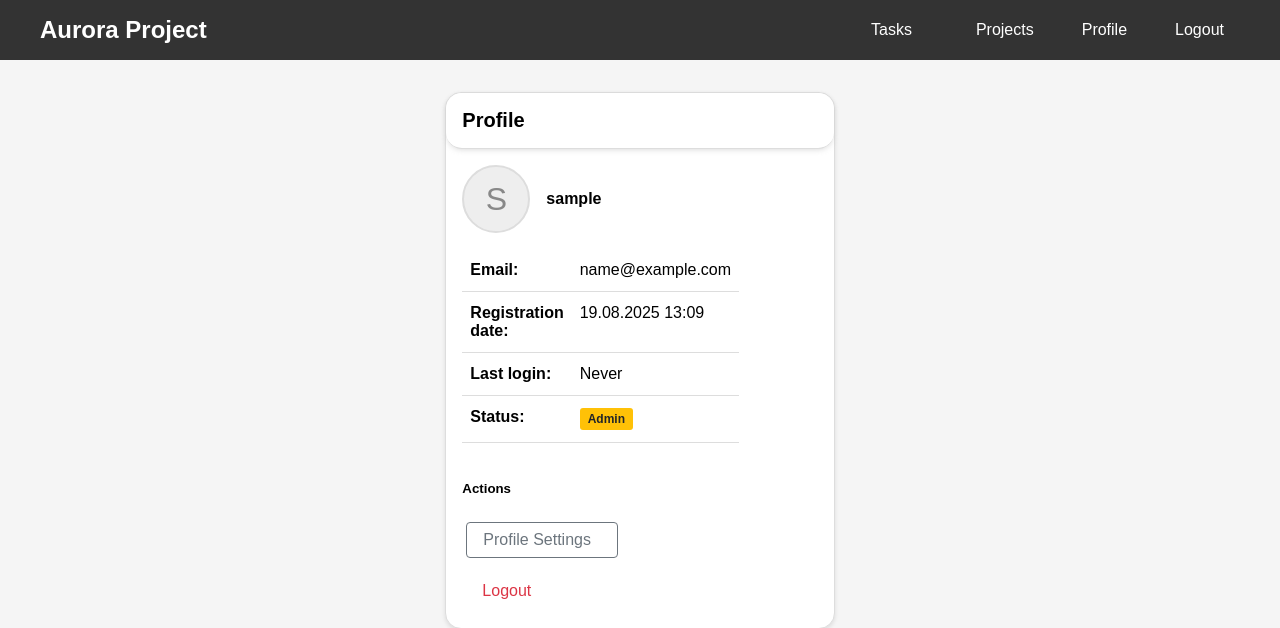
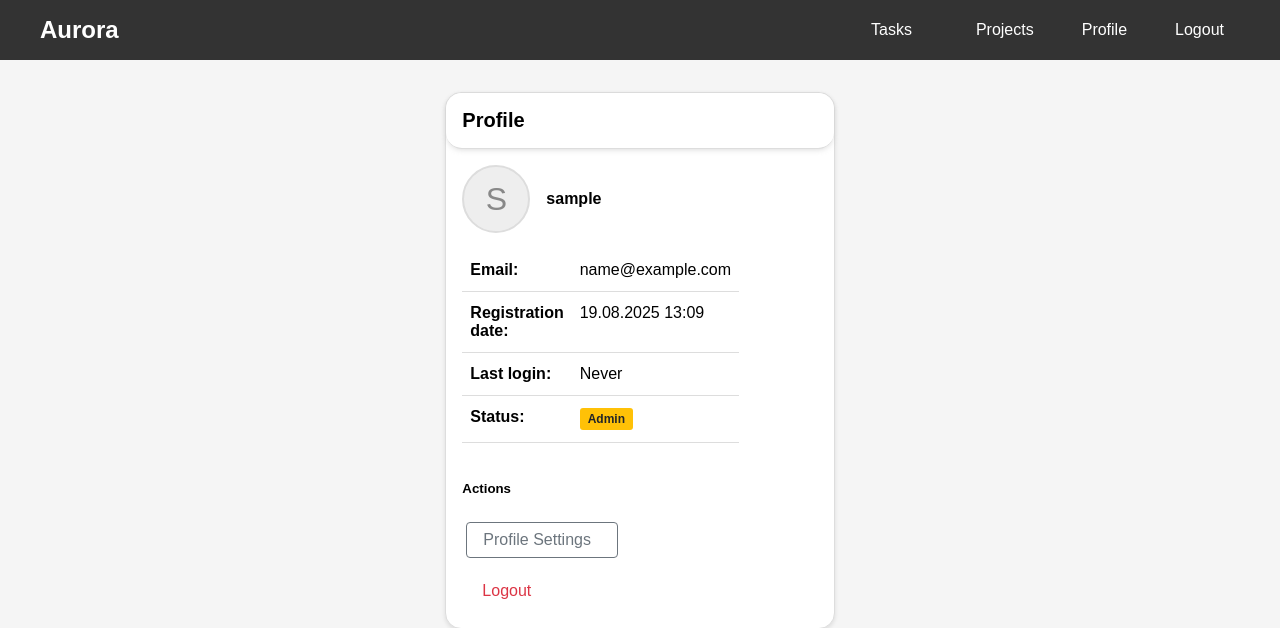
Before and after one commit to DubroffSky/aurora, a Django app: page / in a window 1280 px wide. Shown: the top 628 px of the page. Run offline with Django 5.2, Linux system fonts and the light colour scheme; the visitor is signed in with stand-in values (Sample User, id 1).

Commit message:
update navbar branding

```diff
--- a/aurora/aurora_store/templates/aurora_store/base.html
+++ b/aurora/aurora_store/templates/aurora_store/base.html
@@ -3,7 +3,7 @@
 <head>
     <meta charset="UTF-8">
     <meta name="viewport" content="width=device-width, initial-scale=1.0">
-    <title>{% block title %}Aurora Project{% endblock %}</title>
+    <title>{% block title %}Aurora{% endblock %}</title>
     <style>
         body {
             font-family: Arial, sans-serif;
@@ -400,7 +400,7 @@
 <body>
     <nav class="navbar">
         <div class="navbar-container">
-            <a class="navbar-brand" href="{% url 'aurora_store:home' %}">Aurora Project</a>
+            <a class="navbar-brand" href="{% url 'aurora_store:home' %}">Aurora</a>
             <ul class="navbar-nav">
                 {% if user.is_authenticated %}
                     <li class="nav-item">
--- a/aurora/aurora_store/templates/aurora_store/profile.html
+++ b/aurora/aurora_store/templates/aurora_store/profile.html
@@ -55,7 +55,6 @@
                             <a href="{% url 'aurora_store:profile_settings' %}" class="btn btn-outline-secondary">
                                 Profile Settings
                             </a>
-
                             <a href="{% url 'aurora_store:logout' %}" class="btn btn-outline-danger">
                                 Logout
                             </a>
--- a/aurora/aurora_store/templates/aurora_store/tasks_list.html
+++ b/aurora/aurora_store/templates/aurora_store/tasks_list.html
@@ -50,7 +50,7 @@
                                     </span>
                                 </td>
                                 <td>
-                                        {% if request.user == task.assigned_to or request.user == task.project.owner %}
+                                        {% if request.user == task.assigned_to %}
                                         <form method="post" action="{% url 'aurora_store:task_edit' task.id %}" class="status-form" style="display:inline;">
                                             {% csrf_token %}
                                             <span class="badge badge-{% if task.status == 'completed' %}success{% elif task.status == 'in_progress' %}warning{% elif task.status == 'review' %}info{% else %}secondary{% endif %} status-badge" data-task-id="{{ task.id }}">
```
